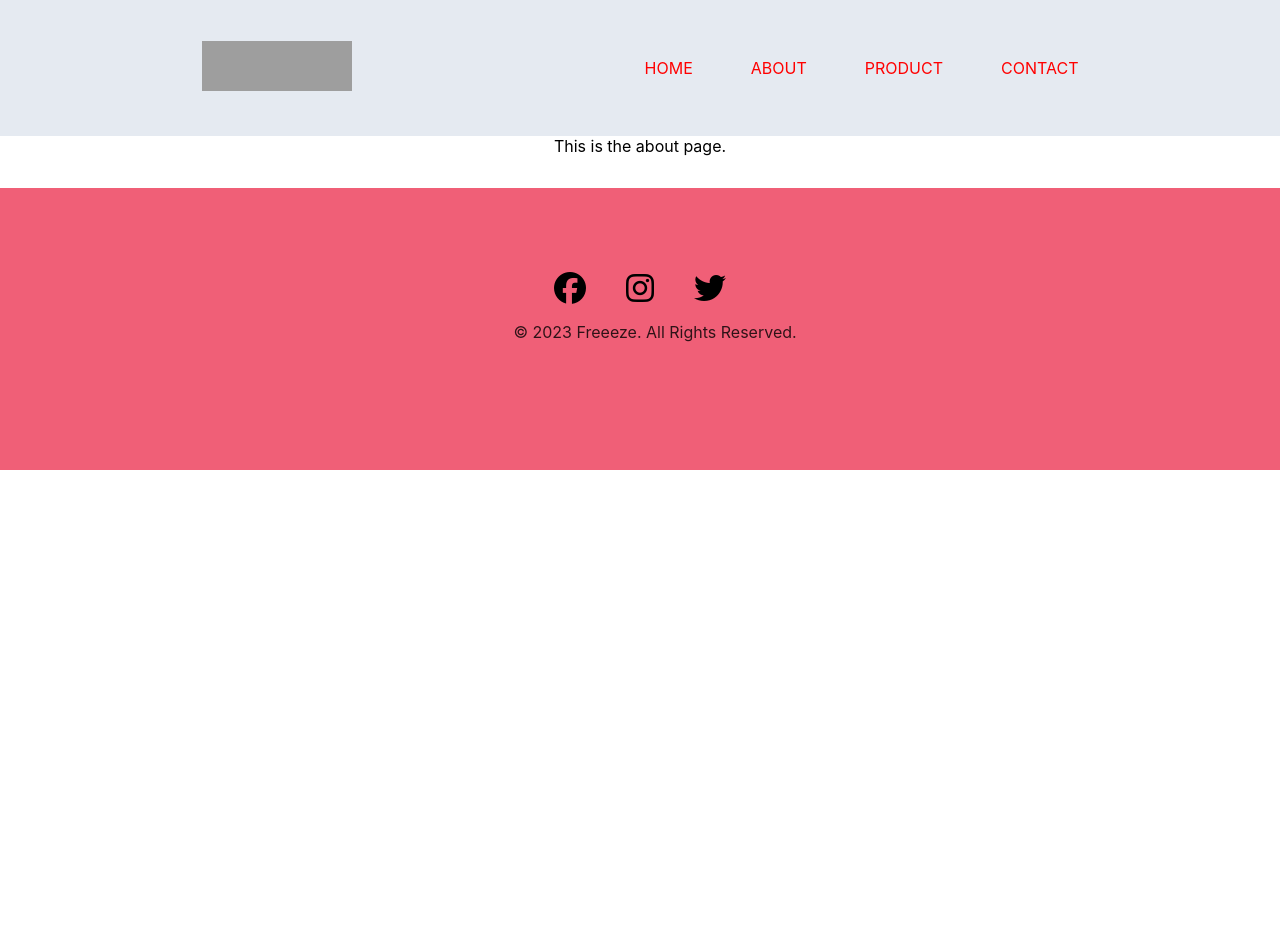
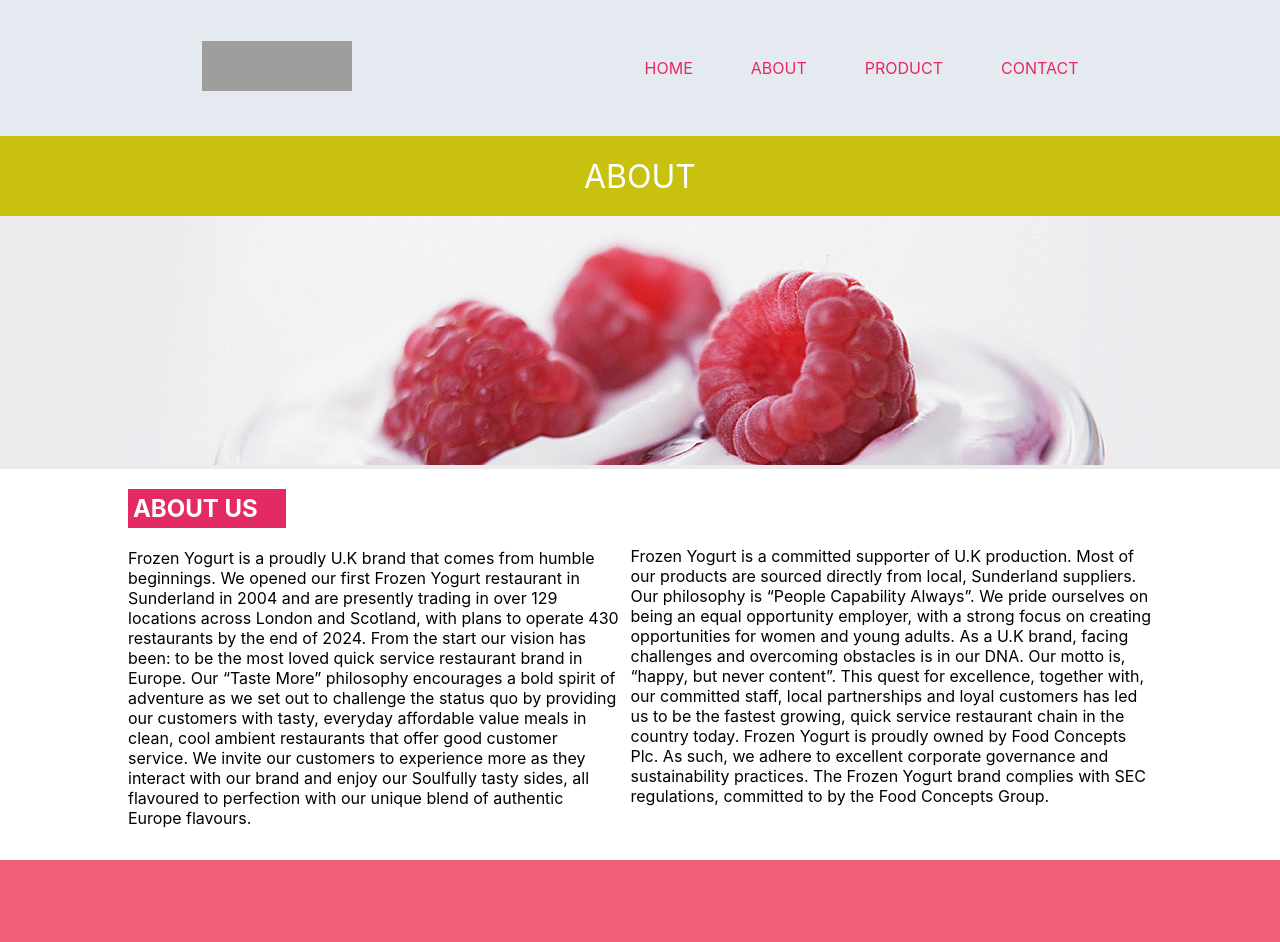
Before and after one commit to tzfocus7/Frozen-Restaurant-website, a React (Create React App) app: page /About in a window 1280 px wide. Shown: the top 942 px of the page. Before the commit the page ends 800 px from the top, so only its background shows below. Built offline with nearby package versions, Linux system fonts and the light colour scheme; grey boxes are pictures that could not be loaded.

Commit message:
aded about page

```diff
--- a/src/Pages/About/About.Js
+++ b/src/Pages/About/About.Js
@@ -1,9 +1,41 @@
 import React from 'react'
+import './About.css'
+import Aboutimage from '../Images/bg-header-about.jpg'
 
 function About() {
   return (
-    <div>
-        This is the about page.
+    <div className='About'>
+       <div className='header'>
+            <div>
+                <h1>About</h1>
+            </div>
+
+        </div>
+
+        <div className='Image'>
+            <img src={Aboutimage} alt=''/>
+        </div>
+
+          <div className='Text'>
+              <div className='center'>
+
+                  <div className='one'>
+                  <h2>ABOUT US</h2>
+                    Frozen Yogurt is a proudly U.K brand that comes from humble beginnings. We opened our first Frozen Yogurt restaurant in Sunderland in 2004 and are presently trading in over 129 locations across London and Scotland, with plans to operate 430 restaurants by the end of 2024.
+                    From the start our vision has been: to be the most loved quick service restaurant brand in Europe. Our “Taste More” philosophy encourages a bold spirit of adventure as we set out to challenge the status quo by providing our customers with tasty, everyday affordable value meals in clean, cool ambient restaurants that offer good customer service.
+                    We invite our customers to experience more as they interact with our brand and enjoy our Soulfully tasty sides, all flavoured to perfection with our unique blend of authentic Europe flavours.
+                  </div>
+                  <div className='two'>
+                    Frozen Yogurt is a committed supporter of U.K production. Most of our products are sourced directly from local, Sunderland suppliers. Our philosophy is “People Capability Always”. We pride ourselves on being an equal opportunity employer, with a strong focus on creating opportunities for women and young adults.
+                    As a U.K brand, facing challenges and overcoming obstacles is in our DNA. Our motto is, “happy, but never content”. This quest for excellence, together with, our committed staff, local partnerships and loyal customers has led us to be the fastest growing, quick service restaurant chain in the country today.
+                    Frozen Yogurt is proudly owned by Food Concepts Plc. As such, we adhere to excellent corporate governance and sustainability practices. The Frozen Yogurt brand complies with SEC regulations, committed to by the Food Concepts Group.
+                  </div>
+
+              </div>
+
+
+          </div>
+
     </div>
   )
 }
--- /dev/null
+++ b/src/Pages/About/About.css
@@ -0,0 +1,48 @@
+header {
+    background-color: #c8c10d;
+    color: white;
+    height: 80px;
+    margin: 0 auto;
+    padding: 0;
+}
+.header div {
+    display: flex;
+    justify-content: center;
+    align-items: center;
+}
+.header h1 {
+    text-align: center;
+    text-transform: uppercase;
+    font-weight: normal;
+}
+.Image{
+    background-color: #ebebed;
+    margin: 0;
+    max-width: none;
+    min-height: 249px;
+    overflow: hidden;
+    padding: 0;
+    width: 100%;
+}
+.center{
+    display: flex;
+    justify-content: space-around;
+    padding-left: 10%;
+    padding-right: 10%;
+}
+.center div{
+    text-align: left;
+
+}
+.center div h2{
+    color: #fff;
+    text-transform: capitalize;
+    font-weight: bold;
+    background-color:#E32A62 ;
+    width: 30%;
+    padding: 1%;
+}
+.two{
+    margin-top: 7.5%;
+    padding-left: 1%;
+}
--- a/src/Pages/Contact/Contact.css
+++ b/src/Pages/Contact/Contact.css
@@ -1,4 +1,3 @@
-
 .header {
     background-color: #c8c10d;
     color: white;
@@ -38,7 +37,7 @@
     opacity: 0.8;
 }
 .text-header h2{
-    color: red;
+    color: #E32A62;
 }
 .inquiry{
     display: flex;
@@ -57,7 +56,7 @@
 }
 .first{
     font-size: large;
-    color: red;
+    color: #E32A62;
     font-weight: bolder;
 }
 .details{
@@ -83,5 +82,5 @@
 }
 a{
     text-decoration: none;
-    color: red;
+    color: #E32A62;
 }
```
Also changed, not shown: src/Pages/Images/bg-header-about.jpg (added).
